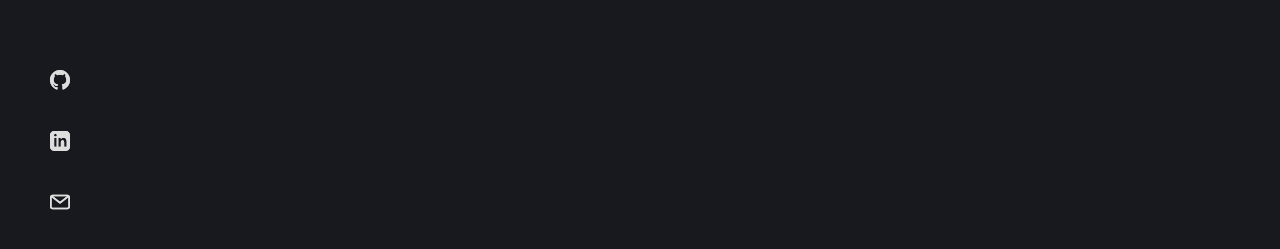
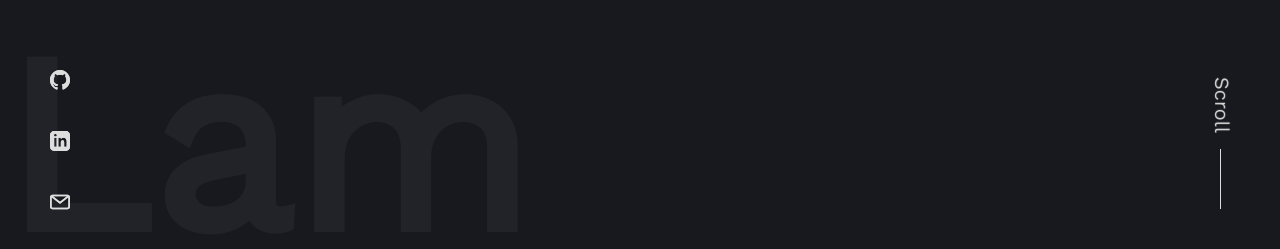
Before and after one commit to JL978/portfolio, a Next.js app: page /components/Socials in a window 1280 px wide. Shown: the part 487-736 px from the top of the page. Built offline with nearby package versions, Linux system fonts and the light colour scheme.

Commit message:
finished landing page

```diff
--- a/pages/components/PageWrapper.js
+++ b/pages/components/PageWrapper.js
@@ -1,6 +1,8 @@
 import React from "react";
 import NavBar from "./NavBar";
+import ScrollDecoration from "./ScrollDecoration";
 import Socials from "./Socials";
+import WaterMark from "./WaterMark";
 
 export default function PageWrapper({ children }) {
 	return (
@@ -8,6 +10,8 @@ export default function PageWrapper({ children }) {
 			<NavBar />
 			{children}
 			<Socials />
+			<ScrollDecoration />
+			<WaterMark />
 		</>
 	);
 }
--- /dev/null
+++ b/pages/components/ScrollDecoration.js
@@ -0,0 +1,12 @@
+import React from "react";
+
+export default function ScrollDecoration() {
+	return (
+		<div className="scroll">
+			<div>
+				<p>Scroll</p>
+				<div className="line"></div>
+			</div>
+		</div>
+	);
+}
--- a/pages/components/Socials.js
+++ b/pages/components/Socials.js
@@ -6,17 +6,17 @@ export default function Socials() {
 		<div className="socials">
 			<ul>
 				<li>
-					<a>
+					<a href="#github">
 						<Icon name="github" />
 					</a>
 				</li>
 				<li>
-					<a>
+					<a href="#li">
 						<Icon name="LinkedIn2" />
 					</a>
 				</li>
 				<li>
-					<a>
+					<a href="#email">
 						<Icon name="email" />
 					</a>
 				</li>
--- /dev/null
+++ b/pages/components/WaterMark.js
@@ -0,0 +1,9 @@
+import React from "react";
+
+export default function WaterMark() {
+	return (
+		<div className="watermark">
+			<h1>Jimmy Lam</h1>
+		</div>
+	);
+}
--- a/styles/styles.global.scss
+++ b/styles/styles.global.scss
@@ -132,21 +132,57 @@ button {
 	bottom: 3rem;
 	max-width: $width-max;
 	justify-content: start;
+	padding: $body-padding;
+	z-index: 4;
 
 	ul {
-		padding: $body-padding;
-
 		li {
 			margin-bottom: 1.8rem;
 		}
-
-		// &::after {
-		// 	content: "";
-		// 	display: block;
-		// 	width: 1px;
-		// 	height: 70px;
-		// 	margin: 0px auto;
-		// 	background-color: $main-light;
-		// }
 	}
 }
+
+.scroll {
+	@include mid-flex;
+	width: 100%;
+	position: fixed;
+	bottom: 5.2rem;
+	max-width: $width-max;
+	justify-content: flex-end;
+	padding: $body-padding;
+	z-index: 3;
+
+	div {
+		display: flex;
+		justify-content: flex-end;
+		flex-direction: column;
+	}
+	p {
+		user-select: none;
+		line-height: 0.8;
+		transform-origin: right top;
+		transform: rotate(90deg);
+	}
+
+	.line {
+		display: block;
+		width: 1px;
+		height: 3rem;
+		margin: 0px 0.45rem 0px auto;
+		background-color: $main-light;
+	}
+}
+
+.watermark {
+	@include mid-flex;
+	width: 100%;
+	position: fixed;
+	bottom: 1rem;
+	max-width: $width-max;
+
+	h1 {
+		user-select: none;
+		font-size: 250px;
+		opacity: 5%;
+	}
+}
```
